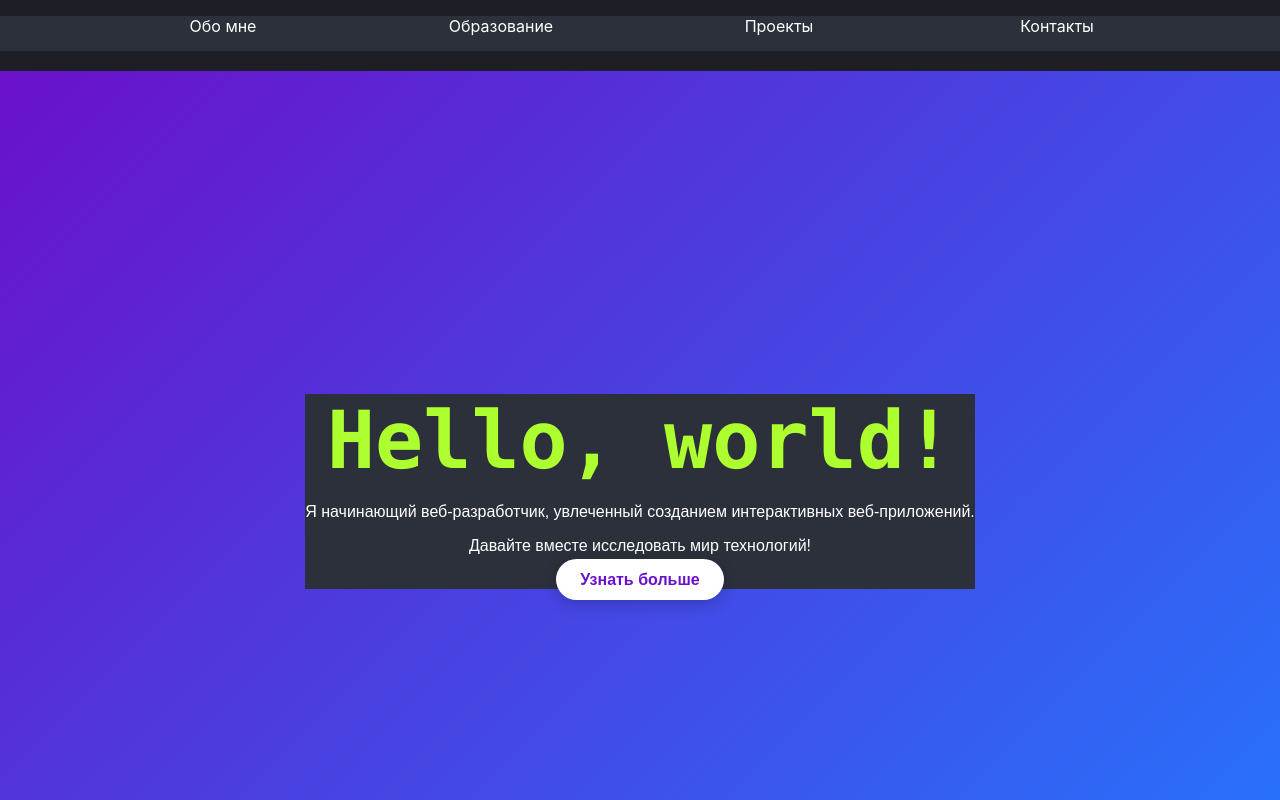
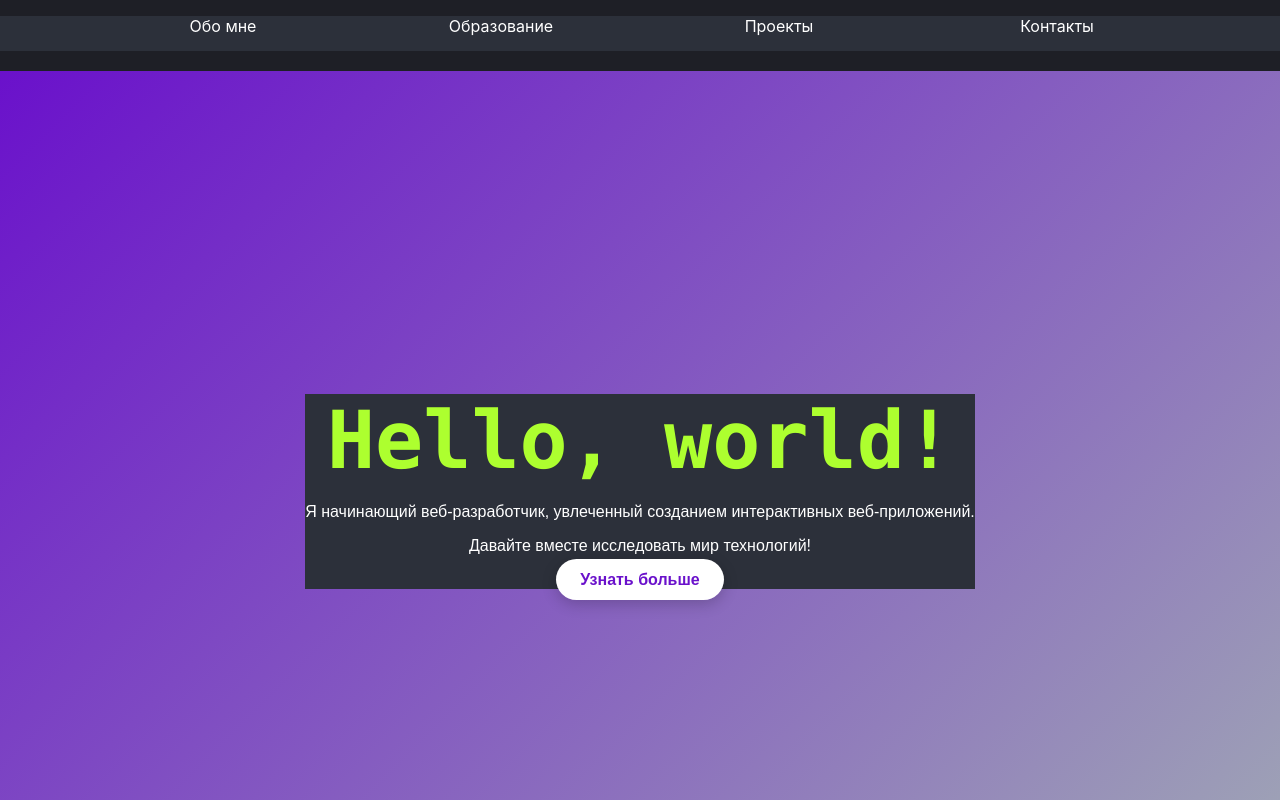
Before and after one commit to lyacsevna/AboutMe, a React (Create React App) app: page / in a window 1280 px wide. Shown: the top 800 px of the page. Built offline with nearby package versions, Linux system fonts and the light colour scheme.

Commit message:
add styles:

```diff
--- a/src/App.js
+++ b/src/App.js
@@ -20,7 +20,7 @@ const Item = ({ children }) => {
               }
           });
       }, {
-          threshold: 0.75
+          threshold: 0.6
       });
 
       if (itemRef.current) {
--- a/src/styles/home.css
+++ b/src/styles/home.css
@@ -4,10 +4,10 @@
     justify-content: center;
     align-items: center;
     height: 100vh;
-    background: linear-gradient(135deg, #6a11cb, #2575fc);
-    color: white; /* Убедитесь, что это значение не конфликтует с другими стилями */
+    background: linear-gradient(135deg, #6a11cb, #a0a8b5);
+    color: white;
     text-align: center;
-    padding: 20px; /* Убедитесь, что это значение не конфликтует с отступами в .container */
+    padding: 20px;
 }
 
 .home-header {
```
